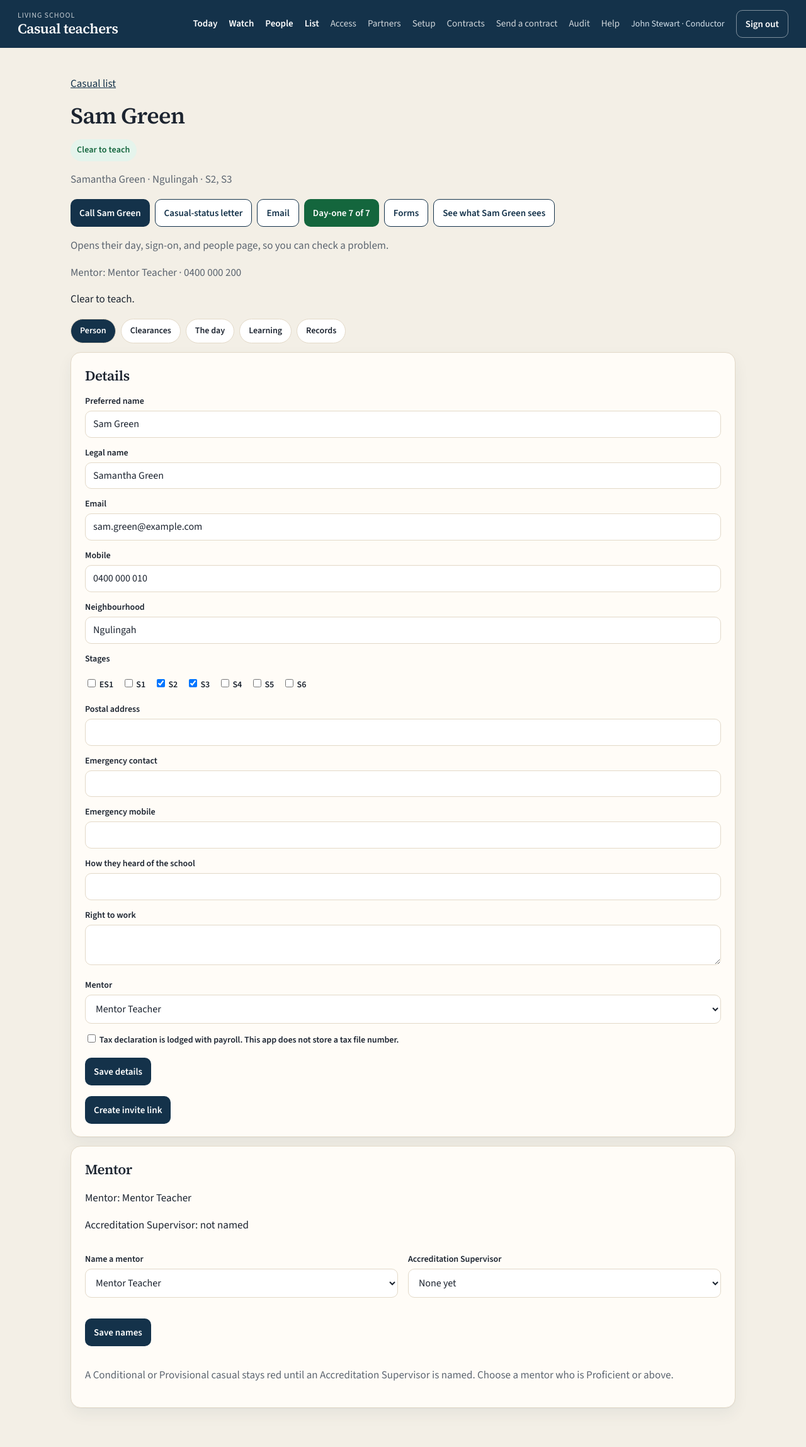
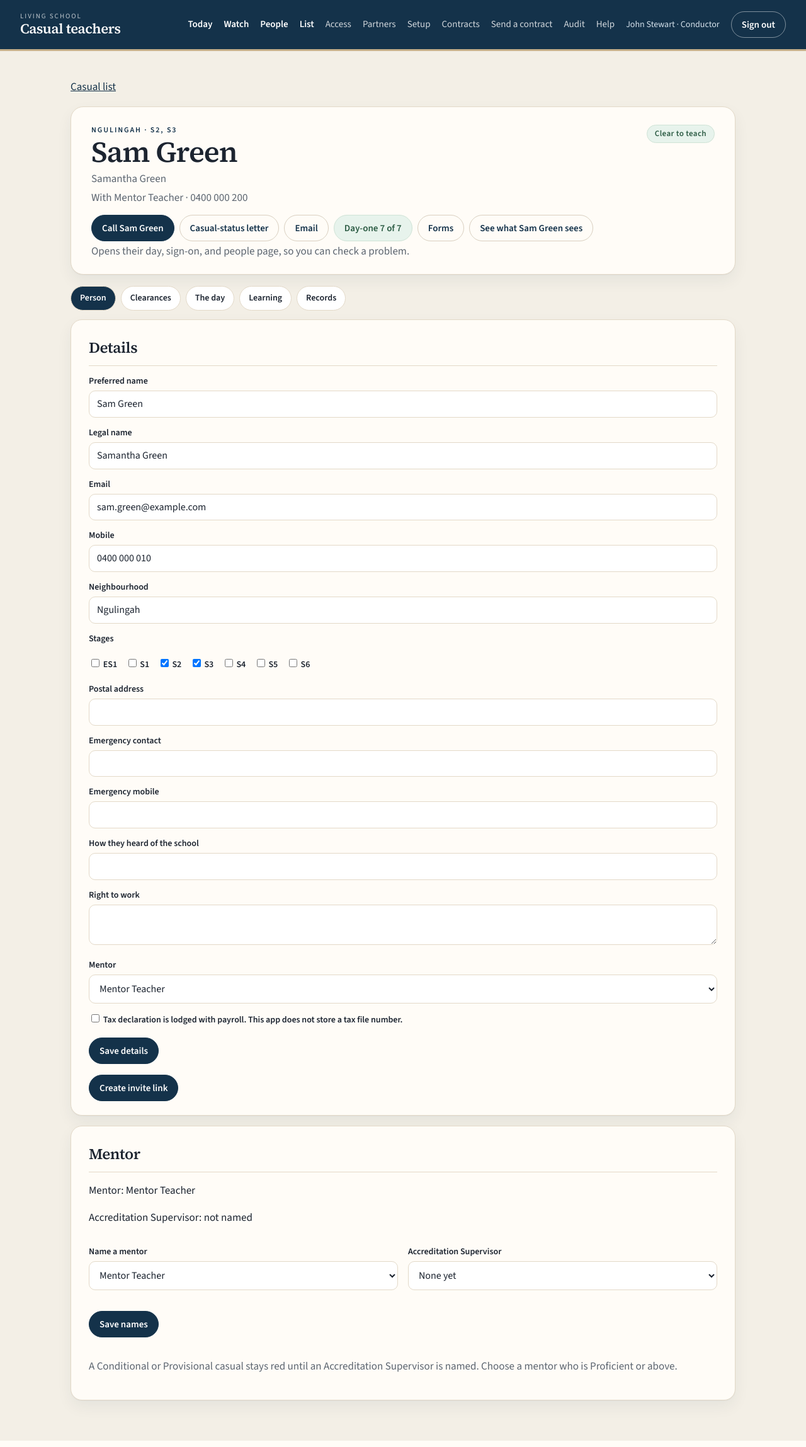
Before and after one commit to LSConductor/teacher-dashboard-ui, a Laravel app: page /casuals/1 in a window 1280 px wide. Shown: the whole page at 63% size. Run offline with Laravel 12, Linux system fonts and the light colour scheme; a user stored in the database is signed in; data comes from the database, SQL or seed files in the repository; data that the repository does not hold is empty.

Commit message:
Quiet the desk into paper, brass, and pastel.
The file opens as one card, the clear-to-teach mark is a pale green, and a finished day-one sits in the same wash. A brass line finishes the navy header.

Co-authored-by: hojs.stewart <hojs.stewart@gmail.com>

```diff
--- a/hr/resources/views/casuals/index.blade.php
+++ b/hr/resources/views/casuals/index.blade.php
@@ -130,7 +130,7 @@
                 @if($person->today_booking?->plan_url)
                     <a class="button ghost" href="{{ $person->today_booking->plan_url }}" target="_blank" rel="noopener">Open the plan</a>
                 @endif
-                <a class="button" href="{{ route('casuals.pack', $person) }}" style="background: {{ $person->day_one_done >= $person->day_one_total && $person->day_one_total > 0 ? '#14663d' : '#8a4b00' }}">
+                <a class="button {{ $person->day_one_done >= $person->day_one_total && $person->day_one_total > 0 ? 'done' : 'wait' }}" href="{{ route('casuals.pack', $person) }}">
                     Day-one {{ $person->day_one_done }} of {{ $person->day_one_total }}
                 </a>
                 @if(in_array(auth()->user()->role, ['hr','conductor','casual']))
--- a/hr/resources/views/casuals/show.blade.php
+++ b/hr/resources/views/casuals/show.blade.php
@@ -50,14 +50,21 @@
         $tabLevel = array_fill_keys(array_keys($tabLevel), null);
     }
     $tabs = ['person' => 'Person', 'clearances' => 'Clearances', 'day' => 'The day', 'learning' => 'Learning', 'paper' => 'Records'];
+    $dayReady = $dayDone >= $dayOne->count() && $dayOne->count() > 0;
 @endphp
+<article class="identity">
+    <div class="identity-top">
+        <div>
+            <p class="record-kicker">{{ $person->neighbourhood }}@if($person->stages) · {{ implode(', ', $person->stages) }}@endif</p>
             <h1>{{ $person->preferred_name }}</h1>
+            <p class="identity-legal">{{ $person->legal_name }}</p>
+        </div>
         @if($person->status === 'applicant')
-    <p><span class="status candidate">New candidate</span></p>
+            <span class="status candidate">New candidate</span>
         @else
-    <p><span class="status {{ $gate['light'] }}">{{ $labels[$gate['light']] }}</span></p>
+            <span class="status {{ $gate['light'] }}">{{ $labels[$gate['light']] }}</span>
         @endif
-<p class="lede">{{ $person->legal_name }} · {{ $person->neighbourhood }} · {{ implode(', ', $person->stages ?? []) }}</p>
+    </div>
     @if($person->status === 'applicant')
         @if($canEdit && $person->right_to_work)
             <p>{{ $person->right_to_work }}</p>
@@ -66,8 +73,10 @@
             <p class="meta">Heard about the school from {{ $person->heard_about }}.</p>
         @endif
         <p>{{ $canEdit ? 'Send the invite on Person when you are ready. The clearances and the contract come after they sign in.' : 'HR has this application. Not bookable yet.' }}</p>
+    @elseif($person->mentor)
+        <p class="meta">With {{ $person->mentor->name }}@if($person->mentor->mobile) · {{ $person->mentor->mobile }}@endif</p>
     @endif
-<div class="actions" style="margin-bottom:18px;">
+    <div class="actions">
         @if($person->mobile && (\App\Hr\Roles::kind(auth()->user()) !== 'neighbourhood' || $gate['light'] === 'green'))
             <a class="button" href="tel:{{ preg_replace('/\s+/', '', $person->mobile) }}">Call {{ $person->preferred_name }}</a>
         @endif
@@ -75,7 +84,7 @@
             <a class="button ghost" href="{{ route('casuals.letter', $person) }}">Casual-status letter</a>
         @endif
         <a class="button ghost" href="mailto:{{ $person->email }}">Email</a>
-    <a class="button" href="{{ route('casuals.pack', $person) }}" style="background: {{ $dayDone >= $dayOne->count() && $dayOne->count() > 0 ? '#14663d' : '#8a4b00' }}">Day-one {{ $dayDone }} of {{ $dayOne->count() }}</a>
+        <a class="button {{ $dayReady ? 'done' : 'wait' }}" href="{{ route('casuals.pack', $person) }}">Day-one {{ $dayDone }} of {{ $dayOne->count() }}</a>
         @if(in_array(auth()->user()->role, ['hr','conductor','casual']))
             <a class="button ghost" href="{{ route('casuals.forms', $person) }}">Forms</a>
         @endif
@@ -89,15 +98,11 @@
     @if($canEdit && $person->status !== 'applicant')
         <p class="meta">Opens their day, sign-on, and people page, so you can check a problem.</p>
     @endif
-@if($person->mentor)
-    <p class="muted">Mentor: {{ $person->mentor->name }} @if($person->mentor->mobile)· {{ $person->mentor->mobile }}@endif</p>
-@endif
+</article>
 @if($person->status !== 'applicant')
-@forelse($gate['reasons'] as $reason)
+@foreach($gate['reasons'] as $reason)
     <p class="alarm-row"><span class="alarm-pill {{ $reason['level'] }}">{{ $reason['level'] === 'red' ? 'Red' : 'Amber' }}</span> {{ $reason['text'] }}</p>
-@empty
-    <p>Clear to teach.</p>
-@endforelse
+@endforeach
 @endif
 
 <div class="{{ $canEdit ? 'file-card' : 'file-open' }}">
--- a/hr/resources/views/induction/pack.blade.php
+++ b/hr/resources/views/induction/pack.blade.php
@@ -16,7 +16,7 @@
         $markLater = $module->phase === 'later' && ! $laterAnchor;
         if ($markLater) { $laterAnchor = true; }
     @endphp
-    <div class="card" @if($markLater) id="later" @endif style="border-left: 8px solid {{ $done ? '#14663d' : ($module->phase === 'day_one' ? '#8d2430' : '#8a4b00') }};">
+    <div class="card {{ $done ? 'edge-green' : ($module->phase === 'day_one' ? 'edge-red' : 'edge-amber') }}" @if($markLater) id="later" @endif>
         <h2>{{ $module->phase === 'day_one' ? 'Day one' : 'Later' }}. {{ $module->title }}</h2>
         @if($done)
             <p class="muted">Acknowledged {{ $done->acknowledged_at->timezone('Australia/Sydney')->format('j M Y g:i a') }}</p>
--- a/hr/resources/views/layouts/app.blade.php
+++ b/hr/resources/views/layouts/app.blade.php
@@ -33,12 +33,13 @@
             --card: #fffcf7;
             --line: #e3d9c8;
             --muted: #5c6570;
-            --green: #14663d;
-            --green-bg: #e5f4ec;
-            --amber: #8a4b00;
-            --amber-bg: #fff1d6;
-            --red: #8d2430;
-            --red-bg: #fde8e8;
+            --green: #2c5c44;
+            --green-bg: #e7f3ec;
+            --amber: #7a5a2e;
+            --amber-bg: #f8f1e2;
+            --red: #8a4545;
+            --red-bg: #f8ecea;
+            --brass: #c6b08a;
             --sans: "Source Sans 3", "Avenir Next", "Segoe UI", sans-serif;
             --serif: "Source Serif 4", "Iowan Old Style", Palatino, Georgia, serif;
             --shadow: 0 1px 1px rgba(20, 50, 74, .04), 0 10px 24px rgba(20, 50, 74, .06);
@@ -55,14 +56,15 @@
         body > header {
             background: var(--navy);
             color: #fff;
-            padding: 16px 28px;
+            padding: 18px 32px;
             display: flex;
             justify-content: space-between;
             gap: 24px;
             align-items: center;
+            border-bottom: 3px solid var(--brass);
         }
-        .brand { line-height: 1.2; }
-        .brand span { display: block; font-size: 12px; letter-spacing: .08em; text-transform: uppercase; opacity: .75; }
+        .brand { line-height: 1.15; }
+        .brand span { display: block; font-size: 11px; letter-spacing: .18em; text-transform: uppercase; opacity: .72; }
         .brand strong { font-family: var(--serif); font-size: 22px; font-weight: 600; letter-spacing: -.02em; }
         nav { display: flex; flex-wrap: wrap; gap: 8px 18px; align-items: center; }
         nav a { color: #fff; font-weight: 600; text-decoration: none; font-size: 15px; }
@@ -71,25 +73,27 @@
         button, .button {
             background: var(--navy);
             color: #fff;
-            border: 0;
-            border-radius: 10px;
-            padding: 10px 14px;
-            min-height: 44px;
+            border: 1px solid var(--navy);
+            border-radius: 999px;
+            padding: 10px 16px;
+            min-height: 42px;
             font: 600 15px/1 var(--sans);
             text-decoration: none;
             display: inline-flex;
             align-items: center;
             justify-content: center;
         }
+        a.button.done, button.done { background: var(--green-bg); color: var(--green); border-color: #cfe3d6; }
+        a.button.wait, button.wait { background: var(--amber-bg); color: var(--amber); border-color: #eadcc4; }
         button.quiet, a.quiet {
             background: transparent;
             color: #fff;
             border: 1px solid rgba(255,255,255,.45);
         }
         a.ghost, button.ghost {
-            background: #fff;
+            background: transparent;
             color: var(--navy);
-            border: 1px solid var(--navy);
+            border: 1px solid #d9cfc0;
         }
         .wrap { max-width: 1100px; margin: 0 auto; padding: 28px 22px 48px; }
         h1, h2, .person h2, .dayhero h1, .sheet-body h2 { font-family: var(--serif); font-weight: 600; letter-spacing: -.02em; }
@@ -101,7 +105,8 @@
             border: 1px solid var(--line);
             box-shadow: var(--shadow);
         }
-        .card { border-radius: 16px; padding: 20px 22px; margin-bottom: 14px; }
+        .card { border-radius: 18px; padding: 26px 28px 22px; margin-bottom: 16px; }
+        .card > h2 { font-size: 24px; margin: 0 0 14px; padding-bottom: 10px; border-bottom: 1px solid var(--line); }
         .toolbar { display: flex; flex-wrap: wrap; gap: 12px; align-items: end; border-radius: 16px; padding: 14px 16px; margin-bottom: 18px; }
         .toolbar label { display: block; font-size: 13px; font-weight: 650; margin: 0 0 4px; }
         .toolbar input, .toolbar select { min-width: 180px; }
@@ -110,16 +115,26 @@
         table { width: 100%; border-collapse: collapse; background: var(--card); border-radius: 16px; overflow: hidden; box-shadow: var(--shadow); }
         th, td { text-align: left; padding: 12px; border-bottom: 1px solid var(--line); vertical-align: top; }
         th { font-size: 13px; letter-spacing: .04em; text-transform: uppercase; color: var(--muted); }
-        .status { display: inline-block; font-weight: 600; font-size: 14px; padding: 7px 10px; border-radius: 999px; letter-spacing: .01em; }
+        .status { display: inline-block; font-weight: 600; font-size: 13px; letter-spacing: .03em; padding: 6px 12px; border-radius: 999px; border: 1px solid transparent; line-height: 1.2; }
         .green { background: var(--green-bg); color: var(--green); }
         .amber { background: var(--amber-bg); color: var(--amber); }
         .red { background: var(--red-bg); color: var(--red); }
-        .person { display: grid; grid-template-columns: auto 1fr; gap: 10px 22px; border-left: 5px solid var(--line); border-radius: 16px; padding: 18px 20px 16px; margin: 0 0 14px; align-items: start; }
-        .person.green { border-left-color: var(--green); background: #f3faf6; color: var(--ink); }
-        .person.amber { border-left-color: var(--amber); background: #fff8ee; color: var(--ink); }
-        .person.red { border-left-color: var(--red); background: #fdf5f5; color: var(--ink); }
-        .person.candidate { border-left-color: var(--navy); background: #f4f7fa; color: var(--ink); }
-        .status.candidate { background: #e4edf4; color: var(--navy); }
+        .status.green { border-color: #cfe3d6; }
+        .status.amber { border-color: #eadcc4; }
+        .status.red { border-color: #f0d4d2; }
+        .person { display: grid; grid-template-columns: auto 1fr; gap: 10px 22px; border-left: 4px solid var(--line); border-radius: 18px; padding: 20px 22px 18px; margin: 0 0 14px; align-items: start; }
+        .person.green { border-left-color: #b7d4c4; background: #f7fbf8; color: var(--ink); }
+        .person.amber { border-left-color: #e4d0a8; background: #fdfaf3; color: var(--ink); }
+        .person.red { border-left-color: #e7c9c6; background: #fdf8f7; color: var(--ink); }
+        .person.candidate { border-left-color: #c5d3e0; background: #f5f8fb; color: var(--ink); }
+        .status.candidate { background: #e8eef4; color: var(--navy); border-color: #d5e0ea; }
+        .identity { background: var(--card); border: 1px solid var(--line); border-radius: 20px; box-shadow: var(--shadow); padding: 28px 32px 22px; margin: 0 0 18px; }
+        .identity-top { display: flex; justify-content: space-between; align-items: flex-start; gap: 18px; }
+        .identity h1 { font-size: 46px; line-height: 1.02; margin: 2px 0 0; }
+        .identity-legal { margin: 8px 0 0; color: var(--muted); }
+        .card.edge-green { border-left: 4px solid #b7d4c4; }
+        .card.edge-amber { border-left: 4px solid #e4d0a8; }
+        .card.edge-red { border-left: 4px solid #e7c9c6; }
         .portrait { width: 128px; height: 128px; object-fit: cover; border-radius: 14px; display: block; margin-bottom: 10px; background: #f4f1ea; border: 1px solid var(--line); }
         article[draggable="true"] { cursor: grab; }
         article[draggable="true"].dragging { opacity: .55; }
@@ -212,7 +227,7 @@
             position: sticky;
             top: 0;
             z-index: 20;
-            background: var(--amber);
+            background: #8a6230;
             color: #fff;
             display: flex;
             justify-content: space-between;
@@ -230,7 +245,9 @@
             .dayhero, .sheet-body, .sheet-head, .record-head, .record-body { padding-left: 18px; padding-right: 18px; }
             .record h2 { font-size: 28px; }
             .guide h1 { font-size: 32px; }
-            .guide-job { padding-left: 18px; padding-right: 18px; }
+            .guide-job, .identity { padding-left: 18px; padding-right: 18px; }
+            .identity h1 { font-size: 34px; }
+            .identity-top { flex-direction: column; }
         }
     </style>
 </head>
```
Lines whose indentation alone changed are shown as unchanged.
